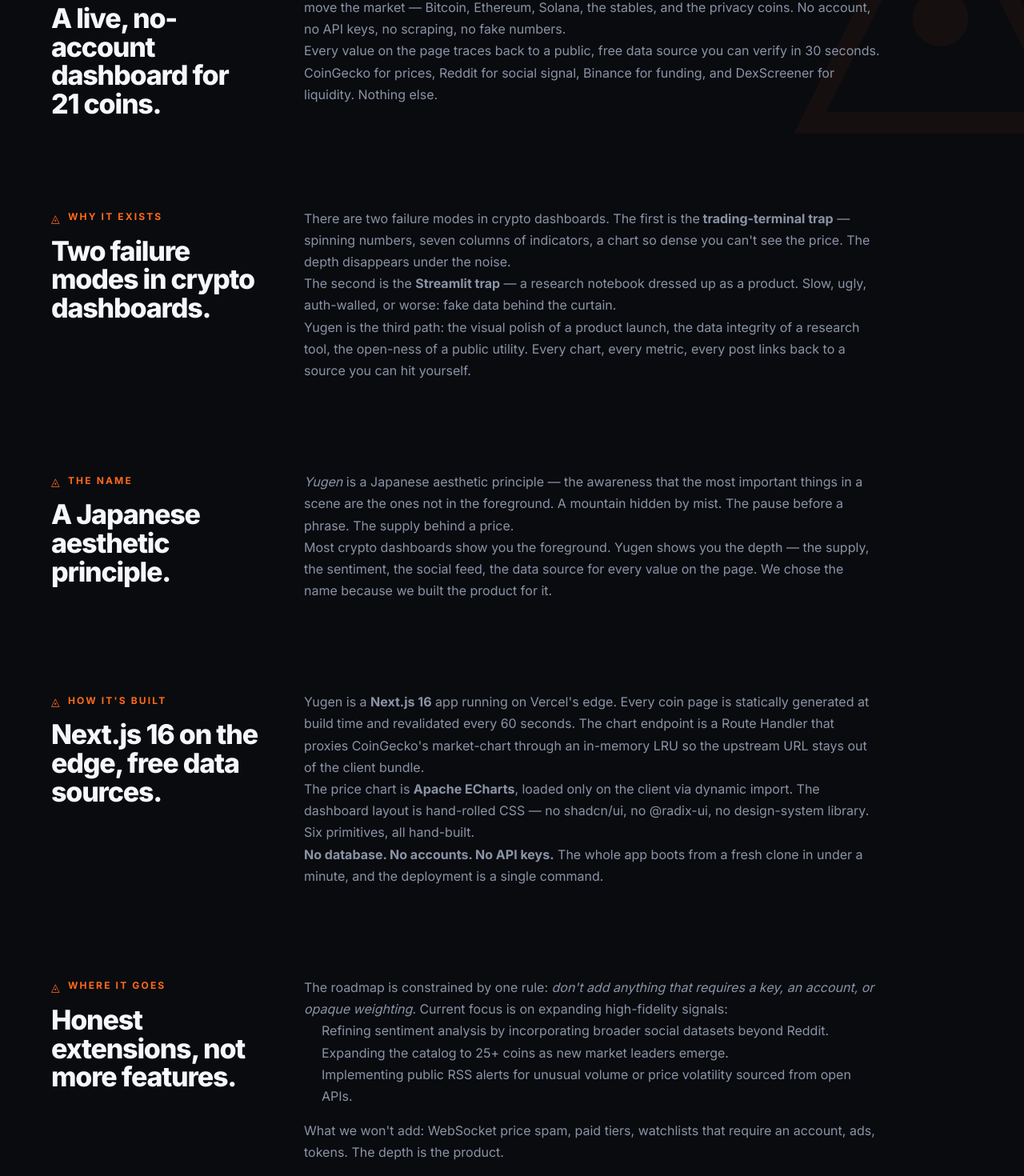
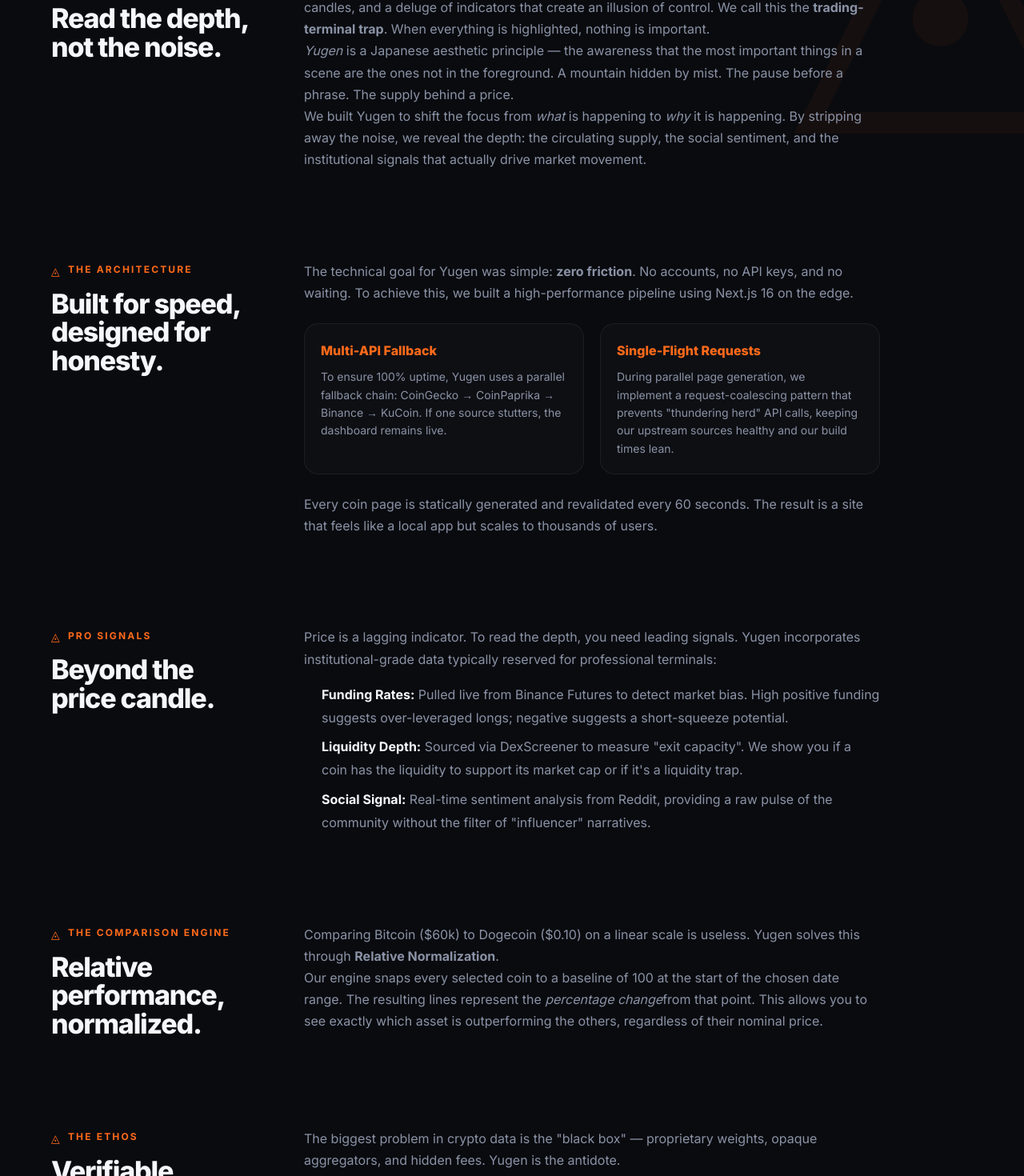
Before and after one commit to iamHimanshu-07/Yugen, a Next.js app: page /about in a window 1280 px wide. Shown: the part 790-2260 px from the top of the page at 80% size. Built offline with nearby package versions, Linux system fonts and the light colour scheme.

Commit message:
Fix comparison normalization and rewrite About page manifesto

```diff
--- a/app/about/page.tsx
+++ b/app/about/page.tsx
@@ -1,13 +1,15 @@
 /**
- * /about — the Yugen story. Server-rendered, follows the design system but
- * uses a slightly more relaxed typographic rhythm than the marketing pages.
+ * /about — the Yugen manifesto and technical history.
+ *
+ * A deep-dive into the philosophy of "reading the depth" and the
+ * architectural decisions that make the dashboard fast, verifiable, and honest.
  */
 import Link from "next/link";
 
 export const metadata = {
   title: "About — Yugen",
   description:
-    "The story behind Yugen: what it is, who it's for, how it's built, and where it goes next.",
+    "The story behind Yugen: a commitment to verifiable data, institutional-grade signals, and the aesthetic of the unseen.",
 };
 
 export default function AboutPage() {
@@ -17,7 +19,7 @@ export default function AboutPage() {
         <div className="section">
           <div className="hero-eyebrow" style={{ marginBottom: 28 }}>
             <span className="dot" />
-            <span>about · read the depth</span>
+            <span>manifesto · read the depth</span>
           </div>
           <h1 className="h-display" style={{ maxWidth: 880 }}>
             Yugen is a dashboard
@@ -37,95 +39,119 @@ export default function AboutPage() {
       </section>
 
       <Section
-        eyebrow="What it is"
-        title="A live, no-account dashboard for 21 coins."
+        eyebrow="The Philosophy"
+        title="Read the depth, not the noise."
       >
         <p>
-          Yugen pulls price, market cap, supply, sentiment and social signal for the
-          coins that actually move the market — Bitcoin, Ethereum, Solana, the stables, and
-          the privacy coins. No account, no API keys, no scraping, no fake numbers.
+          Most crypto dashboards are designed for the foreground: flashing prices,
+          hyper-active candles, and a deluge of indicators that create an illusion of
+          control. We call this the <strong>trading-terminal trap</strong>. When everything
+          is highlighted, nothing is important.
         </p>
-        <p>
-          Every value on the page traces back to a public, free data source you can verify
-          in 30 seconds. CoinGecko for prices, Reddit for social signal, Binance for funding,
-          and DexScreener for liquidity. Nothing else.
-        </p>
-      </Section>
-
-      <Section
-        eyebrow="Why it exists"
-        title="Two failure modes in crypto dashboards."
-      >
-        <p>
-          There are two failure modes in crypto dashboards. The first is the
-          <strong> trading-terminal trap</strong> — spinning numbers, seven columns of indicators,
-          a chart so dense you can&apos;t see the price. The depth disappears under the noise.
-        </p>
-        <p>
-          The second is the <strong>Streamlit trap</strong> — a research notebook dressed up
-          as a product. Slow, ugly, auth-walled, or worse: fake data behind the curtain.
-        </p>
-        <p>
-          Yugen is the third path: the visual polish of a product launch, the data integrity
-          of a research tool, the open-ness of a public utility. Every chart, every metric,
-          every post links back to a source you can hit yourself.
-        </p>
-      </Section>
-
-      <Section
-        eyebrow="The name"
-        title="A Japanese aesthetic principle."
-      >
         <p>
           <em>Yugen</em> is a Japanese aesthetic principle — the awareness that the most
           important things in a scene are the ones not in the foreground. A mountain hidden
           by mist. The pause before a phrase. The supply behind a price.
         </p>
         <p>
-          Most crypto dashboards show you the foreground. Yugen shows you the depth — the
-          supply, the sentiment, the social feed, the data source for every value on the page.
-          We chose the name because we built the product for it.
+          We built Yugen to shift the focus from <em>what</em> is happening to <em>why</em> it
+          is happening. By stripping away the noise, we reveal the depth: the circulating
+          supply, the social sentiment, and the institutional signals that actually drive
+          market movement.
         </p>
       </Section>
 
       <Section
-        eyebrow="How it's built"
-        title="Next.js 16 on the edge, free data sources."
+        eyebrow="The Architecture"
+        title="Built for speed, designed for honesty."
       >
         <p>
-          Yugen is a <strong>Next.js 16</strong> app running on Vercel&apos;s edge. Every
-          coin page is statically generated at build time and revalidated every 60 seconds.
-          The chart endpoint is a Route Handler that proxies CoinGecko&apos;s market-chart through
-          an in-memory LRU so the upstream URL stays out of the client bundle.
+          The technical goal for Yugen was simple: <strong>zero friction</strong>. No accounts,
+          no API keys, and no waiting. To achieve this, we built a high-performance pipeline
+          using Next.js 16 on the edge.
         </p>
-        <p>
-          The price chart is <strong>Apache ECharts</strong>, loaded only on the client via
-          dynamic import. The dashboard layout is hand-rolled CSS — no shadcn/ui, no
-          @radix-ui, no design-system library. Six primitives, all hand-built.
-        </p>
-        <p>
-          <strong>No database. No accounts. No API keys.</strong> The whole app boots from
-          a fresh clone in under a minute, and the deployment is a single command.
+        <div style={{ display: "grid", gridTemplateColumns: "1fr 1fr", gap: 20, marginTop: 24 }} className="md:grid-cols-1">
+          <div className="card" style={{ padding: 20, background: "rgba(255,255,255,0.02)" }}>
+            <div style={{ fontWeight: 800, marginBottom: 8, color: "var(--accent)" }}>Multi-API Fallback</div>
+            <div style={{ fontSize: 14, color: "var(--muted)", lineHeight: 1.6 }}>
+              To ensure 100% uptime, Yugen uses a parallel fallback chain:
+              CoinGecko &rarr; CoinPaprika &rarr; Binance &rarr; KuCoin. If one source
+              stutters, the dashboard remains live.
+            </div>
+          </div>
+          <div className="card" style={{ padding: 20, background: "rgba(255,255,255,0.02)" }}>
+            <div style={{ fontWeight: 800, marginBottom: 8, color: "var(--accent)" }}>Single-Flight Requests</div>
+            <div style={{ fontSize: 14, color: "var(--muted)", lineHeight: 1.6 }}>
+              During parallel page generation, we implement a request-coalescing pattern
+              that prevents "thundering herd" API calls, keeping our upstream sources
+              healthy and our build times lean.
+            </div>
+          </div>
+        </div>
+        <p style={{ marginTop: 24 }}>
+          Every coin page is statically generated and revalidated every 60 seconds.
+          The result is a site that feels like a local app but scales to thousands of users.
         </p>
       </Section>
 
       <Section
-        eyebrow="Where it goes"
-        title="Honest extensions, not more features."
+        eyebrow="Pro Signals"
+        title="Beyond the price candle."
       >
         <p>
-          The roadmap is constrained by one rule: <em>don&apos;t add anything that requires a
-          key, an account, or opaque weighting.</em> Current focus is on expanding high-fidelity
-          signals:
+          Price is a lagging indicator. To read the depth, you need leading signals.
+          Yugen incorporates institutional-grade data typically reserved for professional
+          terminals:
         </p>
-        <ul style={{ color: "var(--muted)", fontSize: 16, lineHeight: 1.7, paddingLeft: 22 }}>
-          <li>Refining sentiment analysis by incorporating broader social datasets beyond Reddit.</li>
-          <li>Expanding the catalog to 25+ coins as new market leaders emerge.</li>
-          <li>Implementing public RSS alerts for unusual volume or price volatility sourced from open APIs.</li>
+        <ul style={{ color: "var(--muted)", fontSize: 16, lineHeight: 1.8, paddingLeft: 22, marginTop: 16 }}>
+          <li>
+            <strong style={{ color: "var(--text)" }}>Funding Rates:</strong> Pulled live from
+            Binance Futures to detect market bias. High positive funding suggests
+            over-leveraged longs; negative suggests a short-squeeze potential.
+          </li>
+          <li style={{ marginTop: 8 }}>
+            <strong style={{ color: "var(--text)" }}>Liquidity Depth:</strong> Sourced via
+            DexScreener to measure "exit capacity". We show you if a coin has the
+            liquidity to support its market cap or if it's a liquidity trap.
+          </li>
+          <li style={{ marginTop: 8 }}>
+            <strong style={{ color: "var(--text)" }}>Social Signal:</strong> Real-time
+            sentiment analysis from Reddit, providing a raw pulse of the community
+            without the filter of "influencer" narratives.
+          </li>
         </ul>
-        <p style={{ marginTop: 16 }}>
-          What we won&apos;t add: WebSocket price spam, paid tiers, watchlists that require
-          an account, ads, tokens. The depth is the product.
+      </Section>
+
+      <Section
+        eyebrow="The Comparison Engine"
+        title="Relative performance, normalized."
+      >
+        <p>
+          Comparing Bitcoin ($60k) to Dogecoin ($0.10) on a linear scale is useless.
+          Yugen solves this through <strong>Relative Normalization</strong>.
+        </p>
+        <p>
+          Our engine snaps every selected coin to a baseline of 100 at the start of the
+          chosen date range. The resulting lines represent the <em>percentage change</em>
+          from that point. This allows you to see exactly which asset is outperforming the
+          others, regardless of their nominal price.
+        </p>
+      </Section>
+
+      <Section
+        eyebrow="The Ethos"
+        title="Verifiable. Open. Honest."
+      >
+        <p>
+          The biggest problem in crypto data is the "black box" — proprietary weights,
+          opaque aggregators, and hidden fees. Yugen is the antidote.
+        </p>
+        <p>
+          We use no proprietary algorithms. Every value on every page is a direct
+          reflection of a public data source. If a number is missing, we show
+          <code style={{ color: "var(--accent)" }}>—</code>, not a guess. We believe
+          that the only way to build trust in this industry is to provide a
+          transparent path back to the source.
         </p>
       </Section>
 
@@ -161,7 +187,6 @@ function Section({
   title: string;
   children: React.ReactNode;
 }) {
-  // Generate ID from eyebrow for anchor links
   const sectionId = eyebrow
     .toLowerCase()
     .replace(/[^a-z0-9]+/g, '-')
--- a/app/compare/compare-view.tsx
+++ b/app/compare/compare-view.tsx
@@ -254,11 +254,14 @@ function buildOption(
     series: empty
       ? []
       : series.map((s) => {
-          const first = s.points[0]?.[1] ?? 0;
+          const firstPrice = s.points[0]?.[1] ?? 0;
           return {
             type: "line",
             name: s.symbol,
-            data: s.points.map(([t, p]) => [t, first > 0 ? (p / first) * 100 : p]),
+            data: s.points.map(([t, p], i) => [
+              xs[i] ?? t,
+              firstPrice > 0 ? (p / firstPrice) * 100 : p
+            ]),
             smooth: true,
             symbol: "none",
             lineStyle: { color: s.color, width: 2 },
--- a/app/layout.tsx
+++ b/app/layout.tsx
@@ -119,7 +119,9 @@ async function SiteFooter() {
         <div>
           <h4>Resources</h4>
           <ul>
-            <li><a href="/about">The story</a></li>
+            <li><a href="https://cryptopanic.com" target="_blank" rel="noopener">CryptoPanic ↗</a></li>
+            <li><a href="/feed.xml">RSS Feed</a></li>
+            <li><a href="https://defillama.com" target="_blank" rel="noopener">DefiLlama ↗</a></li>
             <li><a href="https://github.com/iamHimanshu-07/Yugen" target="_blank" rel="noopener">GitHub ↗</a></li>
           </ul>
         </div>
```
